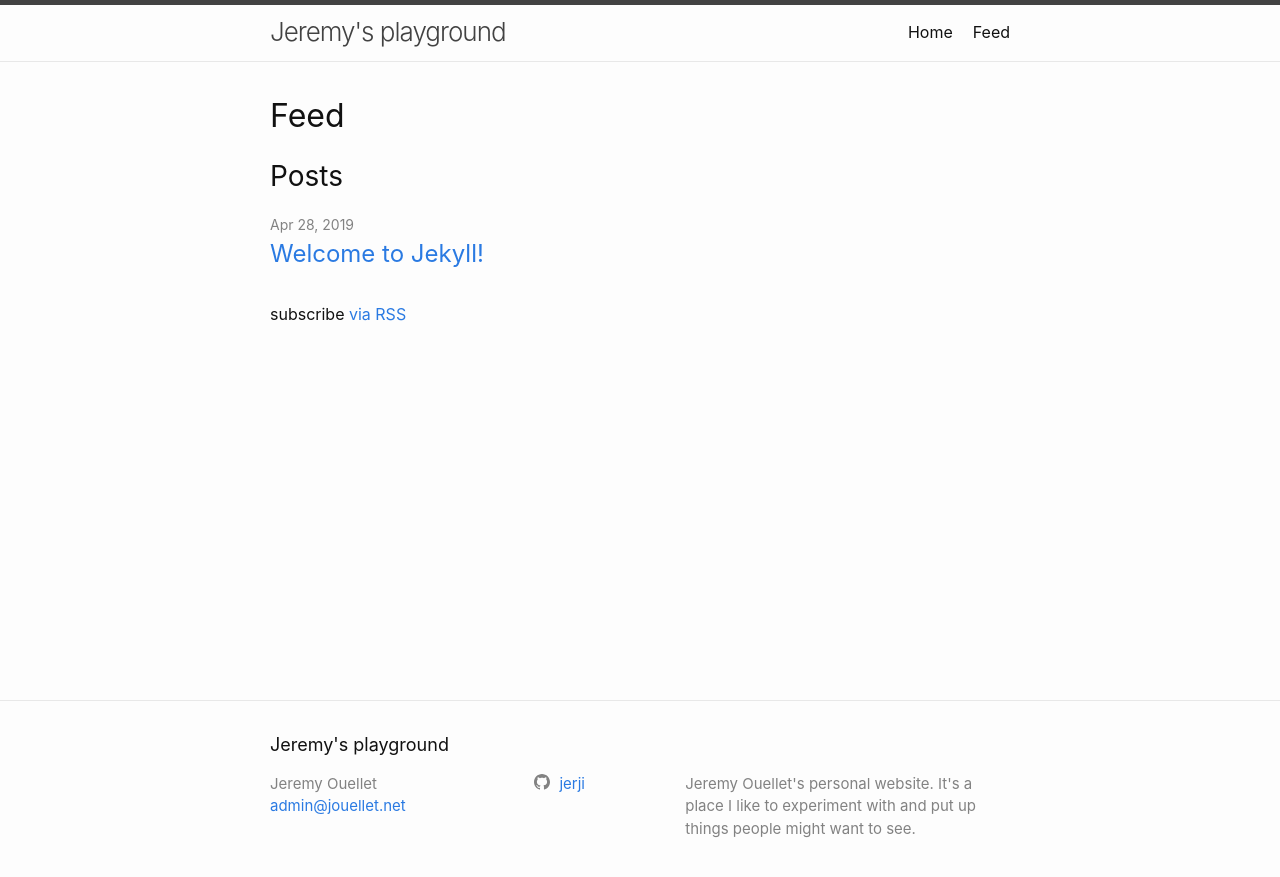
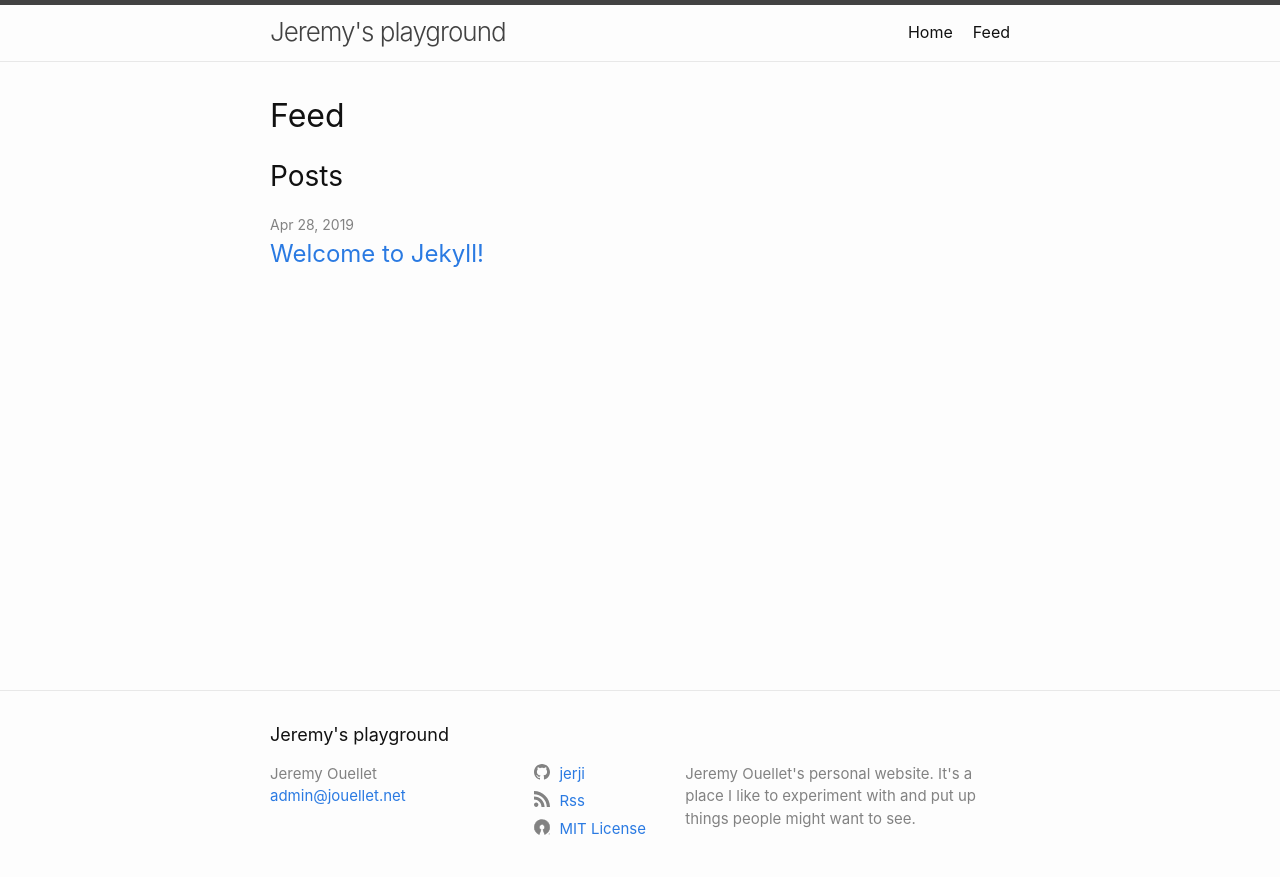
Before and after one commit to jerji/website-jekyll, a Jekyll site: the page built from feed.md, in a window 1280 px wide. Shown: the top 877 px of the page. Built offline with Jekyll 4.4.1, drawn with Linux system fonts in a browser that asks for light colours.

Commit message:
Preparing to write content, made stuff better

```diff
--- a/_config.yml
+++ b/_config.yml
@@ -23,6 +23,8 @@ baseurl: "" # the subpath of your site, e.g. /blog
 url: "jouellet.net" # the base hostname & protocol for your site, e.g. http://example.com
 twitter_username:
 github_username:  jerji
+rss: Rss
+osi: MIT License
 
 # Build settings
 markdown: kramdown
--- a/_includes/footer.html
+++ b/_includes/footer.html
@@ -27,6 +27,7 @@
 
       <div class="footer-col footer-col-3">
         <p>{{- site.description | escape -}}</p>
+
       </div>
     </div>
 
--- a/_includes/social.html
+++ b/_includes/social.html
@@ -11,4 +11,7 @@
   {%- if site.youtube_username -%}<li><a href="https://youtube.com/{{ site.youtube_username| cgi_escape | escape }}"><svg class="svg-icon"><use xlink:href="{{ '/assets/minima-social-icons.svg#youtube' | relative_url }}"></use></svg> <span class="username">{{ site.youtube_username| escape }}</span></a></li>{%- endif -%}
   {%- if site.googleplus_username -%}<li><a href="https://plus.google.com/{{ site.googleplus_username| escape }}"><svg class="svg-icon"><use xlink:href="{{ '/assets/minima-social-icons.svg#googleplus' | relative_url }}"></use></svg> <span class="username">{{ site.googleplus_username| escape }}</span></a></li>{%- endif -%}
   {%- if site.rss -%}<li><a href="{{ 'feed.xml' | relative_url }}"><svg class="svg-icon"><use xlink:href="{{ '/assets/minima-social-icons.svg#rss' | relative_url }}"></use></svg> <span>{{ site.rss | escape }}</span></a></li>{%- endif -%}
+  {%- if site.osi -%}<li><a href="{{ 'LICENSE.txt' | relative_url }}"><img class="svg-icon" src="{{ '/assets/osi.svg' | relative_url }}"> <span class="username">{{ site.osi| escape }}</span></a></li>{%- endif -%}
+
+
 </ul>
--- a/_layouts/home.html
+++ b/_layouts/feed.html
@@ -28,7 +28,7 @@ layout: default
       {%- endfor -%}
     </ul>
 
-    <p class="rss-subscribe">subscribe <a href="{{ "/rss.xml" | relative_url }}">via RSS</a></p>
+
   {%- endif -%}
 
 </div>
```
Also changed, not shown: feed.md (+1 -1 lines), LICENSE.txt, assets/osi.svg (added).
